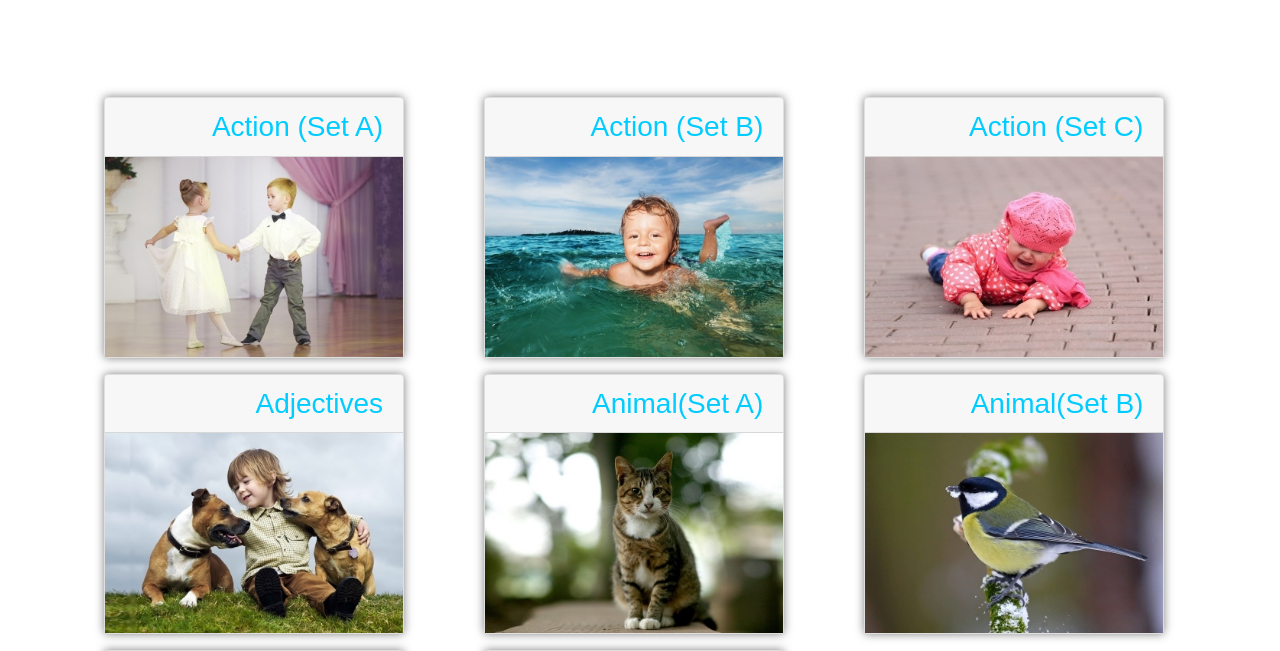
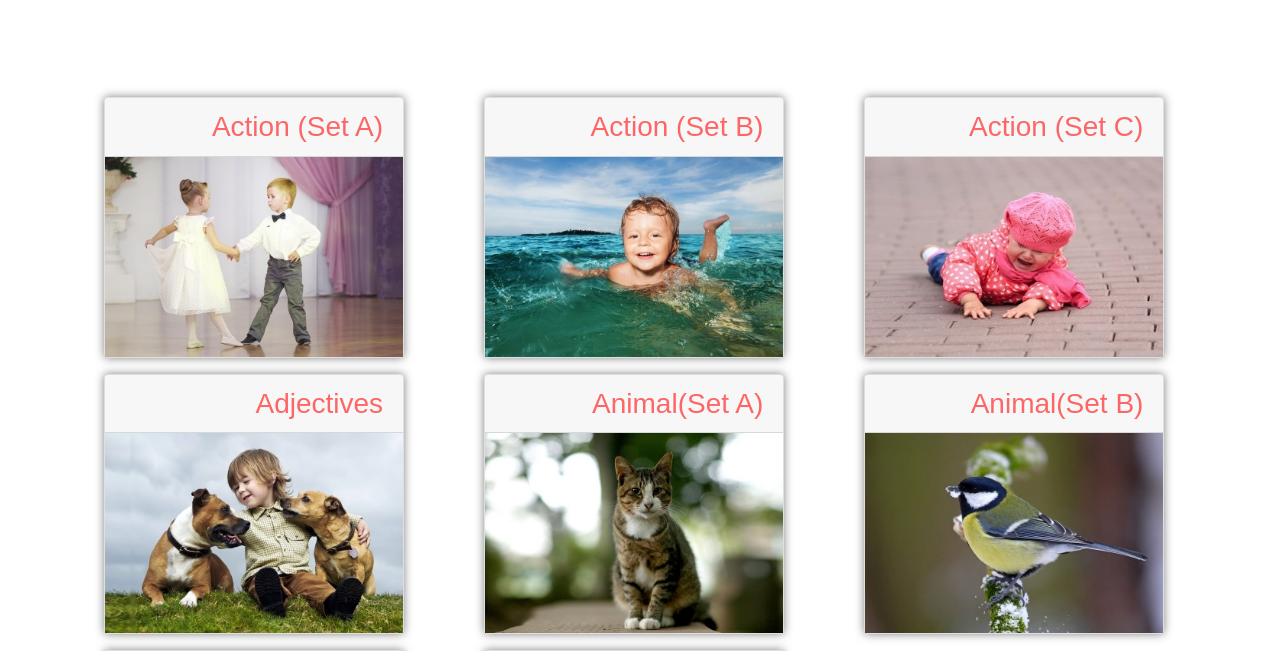
Before and after one commit to paxom4ik4/english-for-kids-own, a plain HTML site: page english-for-kids/game.html in a window 1280 px wide. Shown: the part 71-722 px from the top of the page. Drawn offline with nearby package versions, Linux system fonts and the light colour scheme.

Commit message:
feat: game mode

```diff
--- a/english-for-kids/components/Categories/GameCategories.css
+++ b/english-for-kids/components/Categories/GameCategories.css
@@ -12,7 +12,7 @@
 .card-header{
     margin: 0;
     text-align: right;
-    color: #00CCFF;
+    color: #FC6666;
 }
 .card:hover{
     border: 1px solid black;
```
